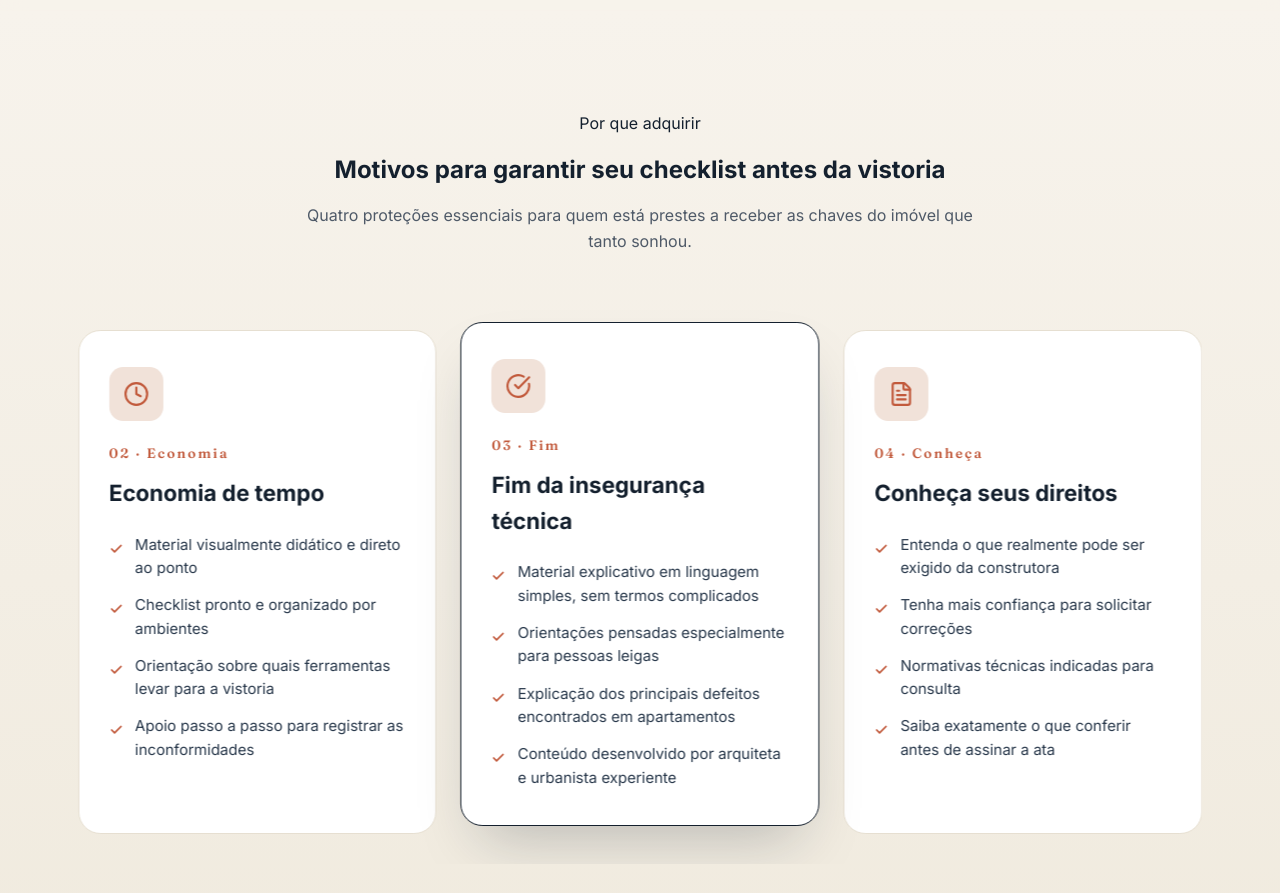
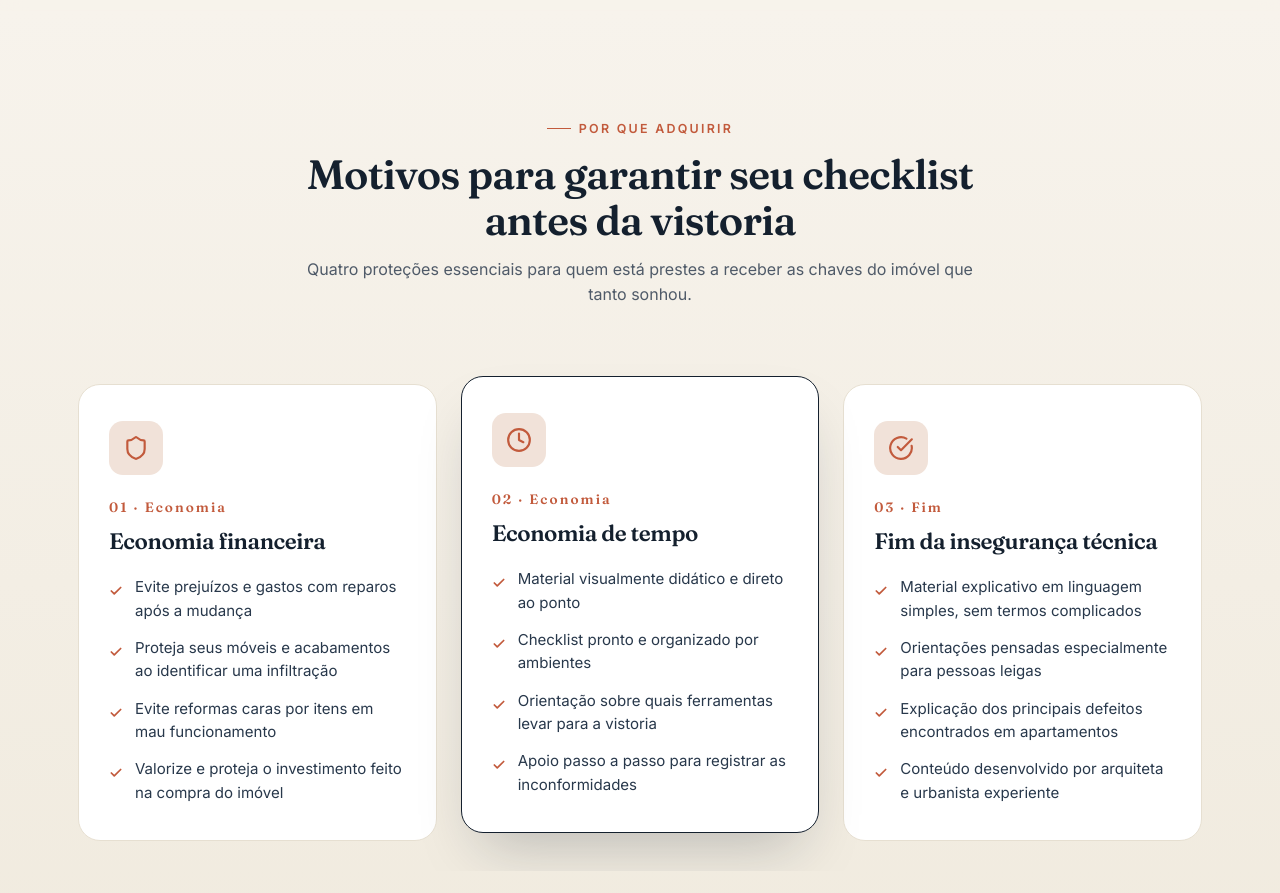
Before and after one commit to EduardoDev0706/ProjetoTamara, a React (Vite) app in the folder vistoria-landing-page/: page / in a window 1280 px wide. Shown: the part 66-959 px from the top of the page. Built offline with nearby package versions, Linux system fonts and the light colour scheme.

Commit message:
fix: atualiza carrossel, destacando cards individualmente

```diff
--- a/vistoria-landing-page/src/components/Motivos.jsx
+++ b/vistoria-landing-page/src/components/Motivos.jsx
@@ -49,16 +49,16 @@ const cardsData = [
 ];
 
 export default function Motivos() {
+  // activeIndex AGORA REPRESENTA O CARD FOCADO (0 a 3)
   const [activeIndex, setActiveIndex] = useState(1);
   const [perView, setPerView] = useState(3);
 
-  // Referências para ignorar o ciclo de renderização do React durante o arrasto
   const trackRef = useRef(null);
   const isDragging = useRef(false);
   const dragStartX = useRef(0);
   const dragDeltaX = useRef(0);
+  const clickedCardIndex = useRef(null);
 
-  // Recálculo de itens por tela baseado no protótipo original (visualizar pdf)
   useEffect(() => {
     const calcPerView = () => {
       const w = window.innerWidth;
@@ -69,22 +69,29 @@ export default function Motivos() {
     return () => window.removeEventListener('resize', calcPerView);
   }, []);
 
-  const maxIndex = Math.max(0, cardsData.length - perView);
+  const maxIndex = cardsData.length - 1; // Máximo de CARDS, não de rolagens
 
-  // Função centralizada para atualizar o DOM imperativamente ou via estado
+  // O NOVO MOTOR MATEMÁTICO DO CARROSSEL
   const updateTransform = (delta = 0, targetIndex = activeIndex) => {
     if (!trackRef.current) return;
     const card = trackRef.current.children[0];
     if (!card) return;
 
-    // Protótipo usa 24px de gap
     const cardWidth = card.getBoundingClientRect().width + 24;
-    const offset = -(targetIndex * cardWidth);
 
+    // 1. Limite físico da trilha para não mostrar espaço vazio
+    const maxScrollIndex = Math.max(0, cardsData.length - perView);
+
+    // 2. Tenta centralizar o card alvo deslocando metade da visão para trás
+    const idealScrollIndex = targetIndex - Math.floor(perView / 2);
+
+    // 3. Clamping: Trava o movimento entre 0 e o limite físico máximo
+    const clampedScrollIndex = Math.max(0, Math.min(maxScrollIndex, idealScrollIndex));
+
+    const offset = -(clampedScrollIndex * cardWidth);
     trackRef.current.style.transform = `translateX(${offset + delta}px)`;
   };
 
-  // Garante que o CSS reflita o estado sempre que o activeIndex mudar
   useEffect(() => {
     updateTransform(0, activeIndex);
   }, [activeIndex, perView]);
@@ -94,11 +101,13 @@ export default function Motivos() {
     setActiveIndex(safeIndex);
   };
 
-  // Controladores de eventos de ponteiro
   const handlePointerDown = (e) => {
     isDragging.current = true;
     dragStartX.current = e.clientX;
     dragDeltaX.current = 0;
+
+    const card = e.target.closest('.bcard');
+    clickedCardIndex.current = card ? parseInt(card.dataset.index, 10) : null;
 
     if (trackRef.current) {
       trackRef.current.classList.add('dragging');
@@ -121,11 +130,21 @@ export default function Motivos() {
       trackRef.current.classList.remove('dragging');
       trackRef.current.style.transition = 'transform .55s cubic-bezier(.22,.61,.36,1)';
 
-      const cardWidth = trackRef.current.children[0].getBoundingClientRect().width + 24;
-      const movedCards = Math.round(-dragDeltaX.current / cardWidth);
+      // CLIQUE ESTÁTICO: O activeIndex recebe exatamente o card clicado
+      if (Math.abs(dragDeltaX.current) < 5) {
+        if (clickedCardIndex.current !== null) {
+          goTo(clickedCardIndex.current);
+        }
+      } else {
+        // ARRASTO: Muda o activeIndex com base no percurso movido
+        const cardWidth = trackRef.current.children[0].getBoundingClientRect().width + 24;
+        const movedCards = Math.round(-dragDeltaX.current / cardWidth);
+        goTo(activeIndex + movedCards);
+      }
 
+      updateTransform(0, activeIndex);
       dragDeltaX.current = 0;
-      goTo(activeIndex + movedCards);
+      clickedCardIndex.current = null;
     }
   };
 
@@ -140,7 +159,6 @@ export default function Motivos() {
 
         <div className="carousel" id="carousel">
           <div className="carousel-viewport">
-            {/* Aplicação dos ouvintes sintéticos do React */}
             <div
               className="carousel-track"
               ref={trackRef}
@@ -152,7 +170,9 @@ export default function Motivos() {
               {cardsData.map((card, i) => (
                 <article
                   key={card.id}
-                  className={`bcard ${i === activeIndex + Math.floor(perView / 2) ? 'is-active' : ''}`}
+                  data-index={i}
+                  className={`bcard ${i === activeIndex ? 'is-active' : ''}`}
+                  style={{ cursor: 'pointer' }}
                 >
                   <div className="ico-wrap" aria-hidden="true">
                     {card.icon}
@@ -179,7 +199,8 @@ export default function Motivos() {
               <ChevronLeft size={20} />
             </button>
             <div className="car-dots" role="tablist">
-              {Array.from({ length: maxIndex + 1 }).map((_, i) => (
+              {/* AS BOLINHAS AGORA REPRESENTAM CADA CARD EXATO */}
+              {cardsData.map((_, i) => (
                 <button
                   key={i}
                   className={`car-dot ${i === activeIndex ? 'is-active' : ''}`}
--- a/vistoria-landing-page/src/index.css
+++ b/vistoria-landing-page/src/index.css
@@ -50,6 +50,19 @@ a { color: inherit; text-decoration: none; }
 button { font: inherit; cursor: pointer; border: none; background: none; color: inherit; }
 img { max-width: 100%; display: block; }
 .container { max-width: var(--maxw); margin: 0 auto; padding: 0 24px; }
+
+h1,h2,h3,h4{font-family:var(--font-display);font-weight:600;letter-spacing:-.02em;line-height:1.1;color:var(--ink)}
+h1{font-size:clamp(2.2rem, 4.6vw, 3.8rem)}
+h2{font-size:clamp(1.8rem, 3.2vw, 2.6rem)}
+h3{font-size:1.25rem}
+p{color:var(--ink-soft)}
+
+.eyebrow{
+  display:inline-flex;align-items:center;gap:8px;
+  font-size:.78rem;font-weight:600;letter-spacing:.18em;text-transform:uppercase;
+  color:var(--accent);
+}
+.eyebrow::before{content:"";width:24px;height:1px;background:var(--accent)}
 
 /* ===== Buttons ===== */
 .btn{
```
